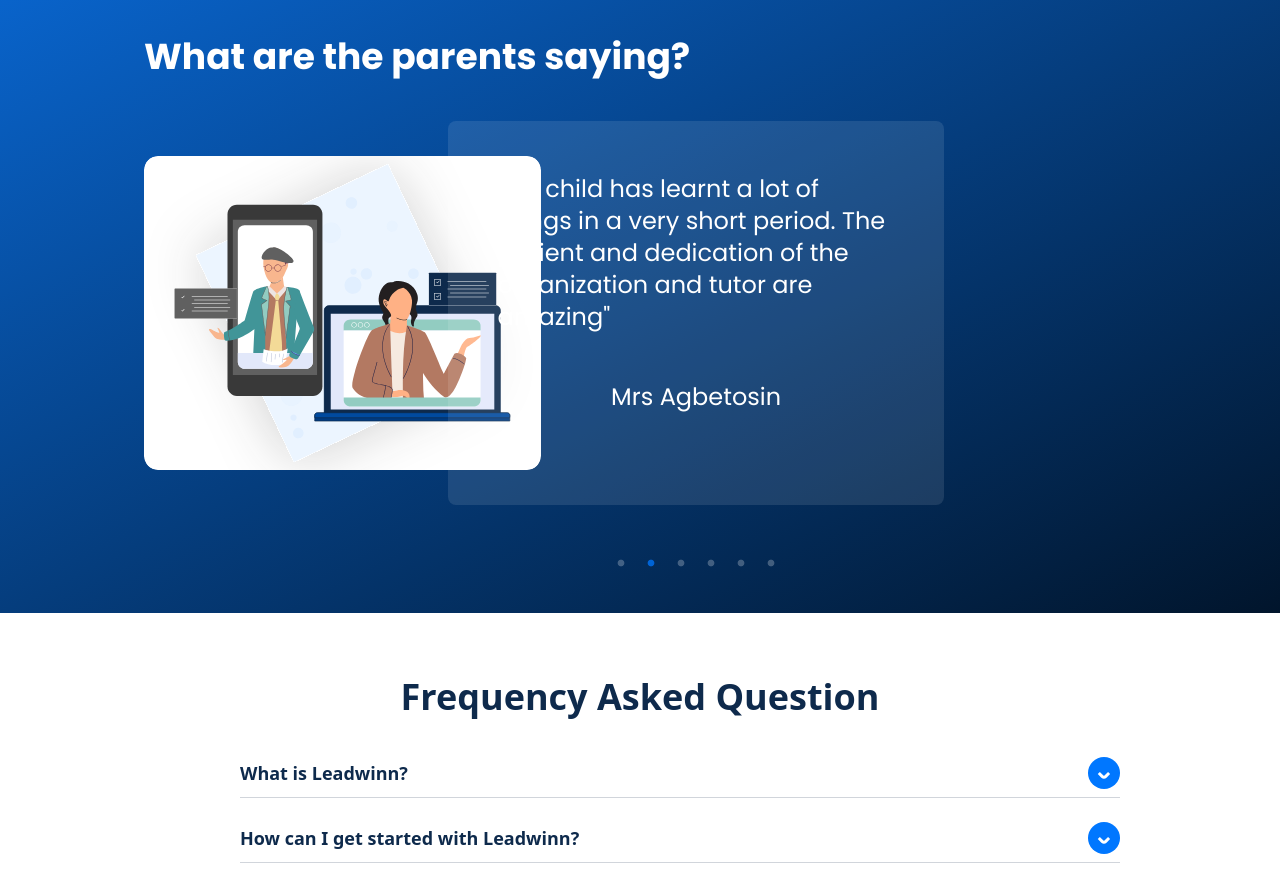
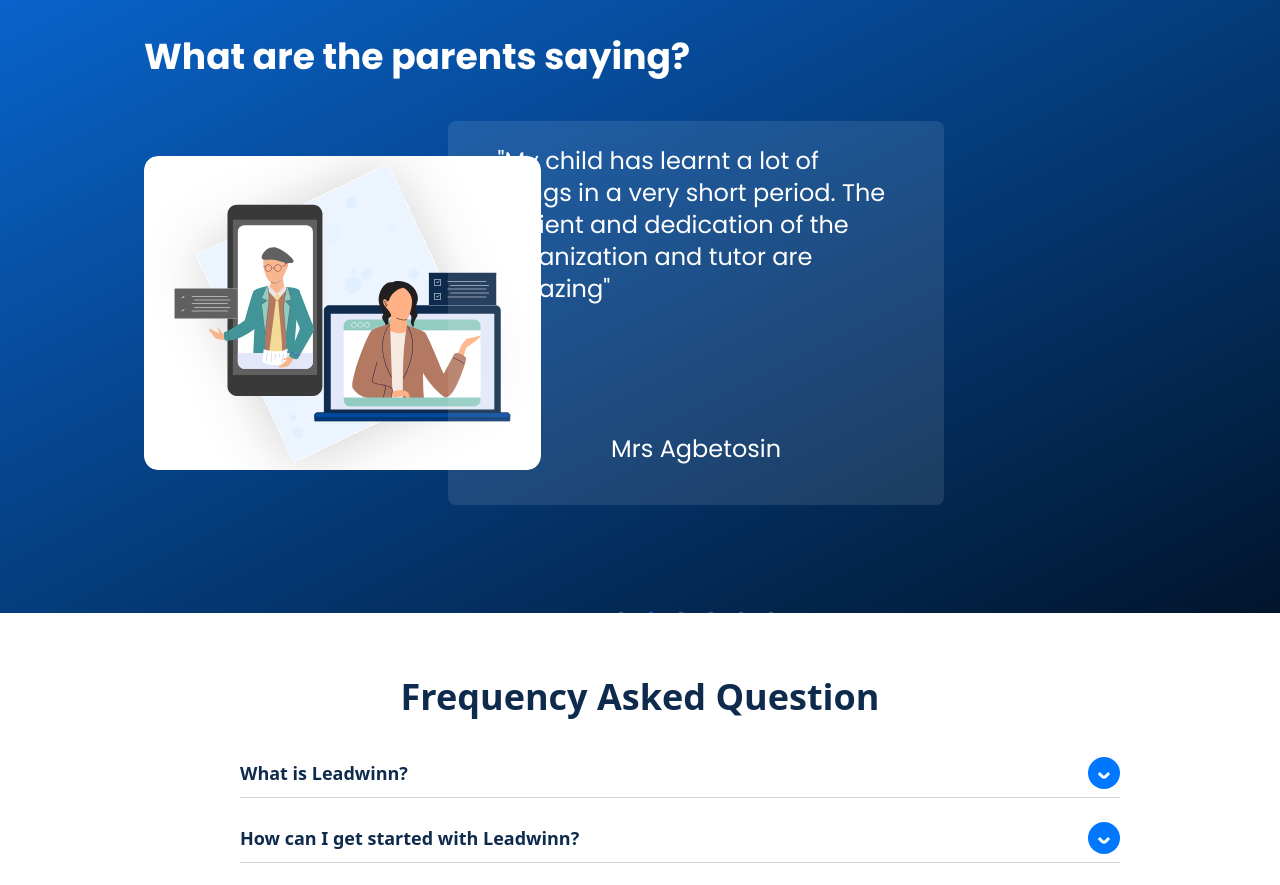
Before and after one commit to Adeleyeha-17/Leadwinn-Academy, a React (Vite) app: page / in a window 1280 px wide. Shown: the part 900-1785 px from the top of the page. Built offline with nearby package versions, Linux system fonts and the light colour scheme.

Commit message:
updated testimonials

```diff
--- a/src/components/Testimonial/Testimonial.tsx
+++ b/src/components/Testimonial/Testimonial.tsx
@@ -50,16 +50,16 @@ export const Testimonial = () => {
 
       <div className="grid grid-cols-2 items-center mt-10">
          <div>
-         <img src="./sliderImg.svg" alt="slider Image" className="w-full xl:w-4/5"/>
+         <img src="./sliderImg.svg" alt="slider Image" className="w-3/4 xl:w-4/5"/>
 
          </div>
 
-      <div className='bg-white text-white font-poppins bg-opacity-10 rounded-lg h-72 xl:h-96 w-full flex items-center justify-center lg:-ml-34 xl:-ml-48 pt-14 '>
+      <div className='bg-white text-white font-poppins bg-opacity-10 rounded-lg h-72 xl:h-96 w-full flex items-center justify-center lg:-ml-34 xl:-ml-48 pt-20 xl:pt-20'>
       <Slider {...sliderSettings} className='w-4/5'>
       {testimonials.map((testimonial, index) => (
         <div key={index} className='py-6'>
           <p className="xl:text-2xl mb-12 flex items-center justify-center">{`"${testimonial.message}"`}</p>
-          <h3 className="xl:text-2xl flex items-center justify-center">{testimonial.name}</h3>
+          <h3 className="xl:text-2xl xl:pt-20 flex items-center justify-center">{testimonial.name}</h3>
         </div>
       ))}
     </Slider>
```
